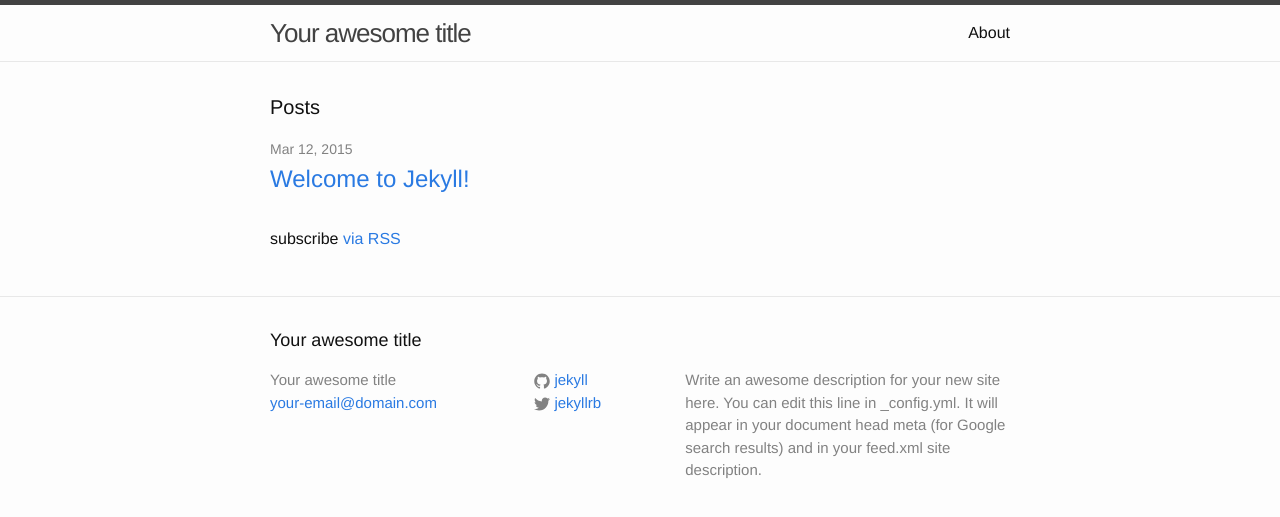
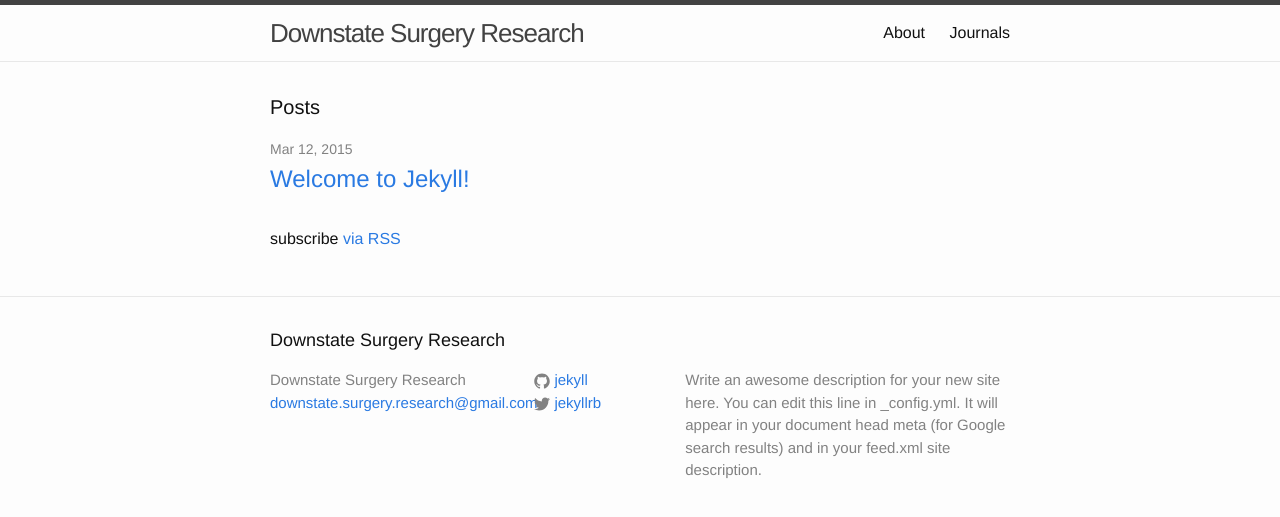
Before and after one commit to downstate-surgery/downstate-surgery.github.io, a Jekyll site: the page built from index.html, in a window 1280 px wide. Shown: the top 517 px of the page. Built offline with Jekyll 4.4.1, drawn with Linux system fonts in a browser that asks for light colours.

Commit message:
Journals

```diff
--- a/_config.yml
+++ b/_config.yml
@@ -1,12 +1,12 @@
 # Site settings
-title: Your awesome title
-email: your-email@domain.com
+title: Downstate Surgery Research
+email: downstate.surgery.research@gmail.com
 description: > # this means to ignore newlines until "baseurl:"
   Write an awesome description for your new site here. You can edit this
   line in _config.yml. It will appear in your document head meta (for
   Google search results) and in your feed.xml site description.
-baseurl: "" # the subpath of your site, e.g. /blog/
-url: "http://yourdomain.com" # the base hostname & protocol for your site
+baseurl: / # the subpath of your site, e.g. /blog/
+url: "http://downstate-surgery.github.io" # the base hostname & protocol for your site
 twitter_username: jekyllrb
 github_username:  jekyll
 
--- /dev/null
+++ b/journals.md
@@ -0,0 +1,5 @@
+---
+layout: page
+title: Journals
+permalink: /journals/
+---
```
